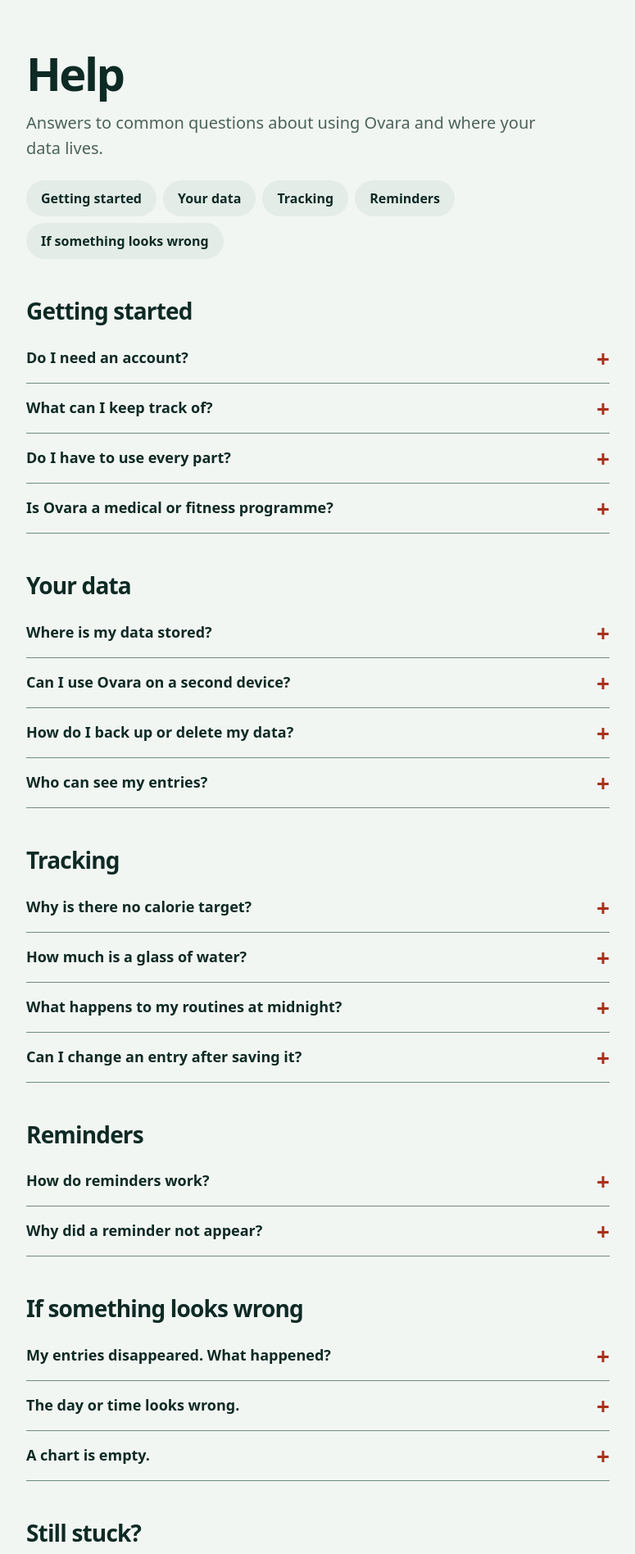
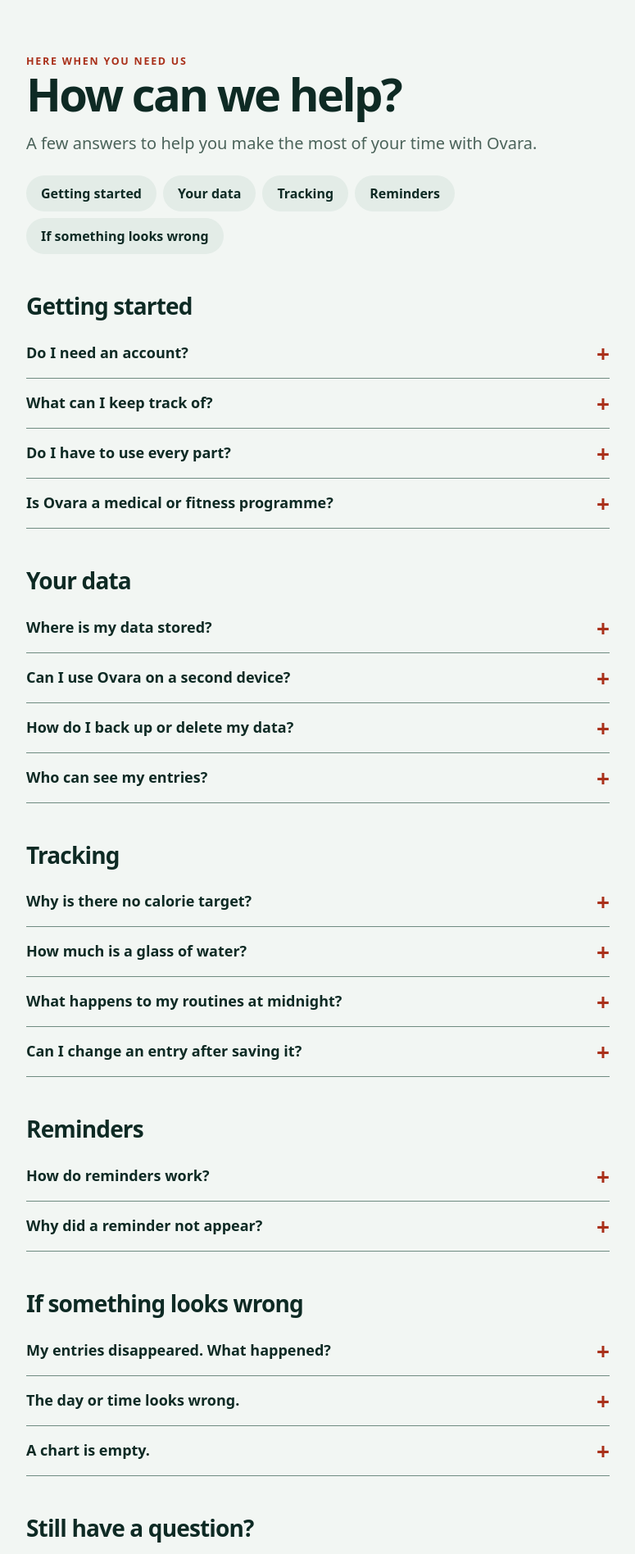
Before and after one commit to Wuraola-Adebisi/Ovara, a React (Vite) app: page /help in a window 1280 px wide. Shown: the part 100-1996 px from the top of the page at 82% size, without its empty margins (252-1027 px from the left). Built offline with nearby package versions, Linux system fonts and the light colour scheme.

Commit message:
Make help page language more conversational

```diff
--- a/src/pages/HelpPage.tsx
+++ b/src/pages/HelpPage.tsx
@@ -6,15 +6,16 @@ export default function HelpPage() {
   usePageTitle('Help');
   return <main id="main" className="prose-page">
     <div className="container narrow">
-      <h1>Help</h1>
-      <p className="lead">Answers to common questions about using Ovara and where your data lives.</p>
+      <span className="eyebrow">Here when you need us</span>
+      <h1>How can we help?</h1>
+      <p className="lead">A few answers to help you make the most of your time with Ovara.</p>
       <nav className="anchor-nav" aria-label="On this page">{faqGroups.map(group => <a key={group.id} href={'#' + group.id}>{group.title}</a>)}</nav>
       {faqGroups.map(group => <section key={group.id} id={group.id}>
         <h2>{group.title}</h2>
         <div className="faq-list">{group.items.map(item => <details key={item.q}><summary>{item.q}</summary><p>{item.a}</p></details>)}</div>
       </section>)}
-      <h2>Still stuck?</h2>
-      <p>Tell us what you were doing and what you expected to happen on the <Link to="/contact">contact page</Link>. It helps to mention your browser and whether you use a private window.</p>
+      <h2>Still have a question?</h2>
+      <p><Link to="/contact">Send us a message</Link> and tell us what you were trying to do. If something did not work as expected, let us know which browser and device you are using.</p>
     </div>
   </main>;
 }
```
